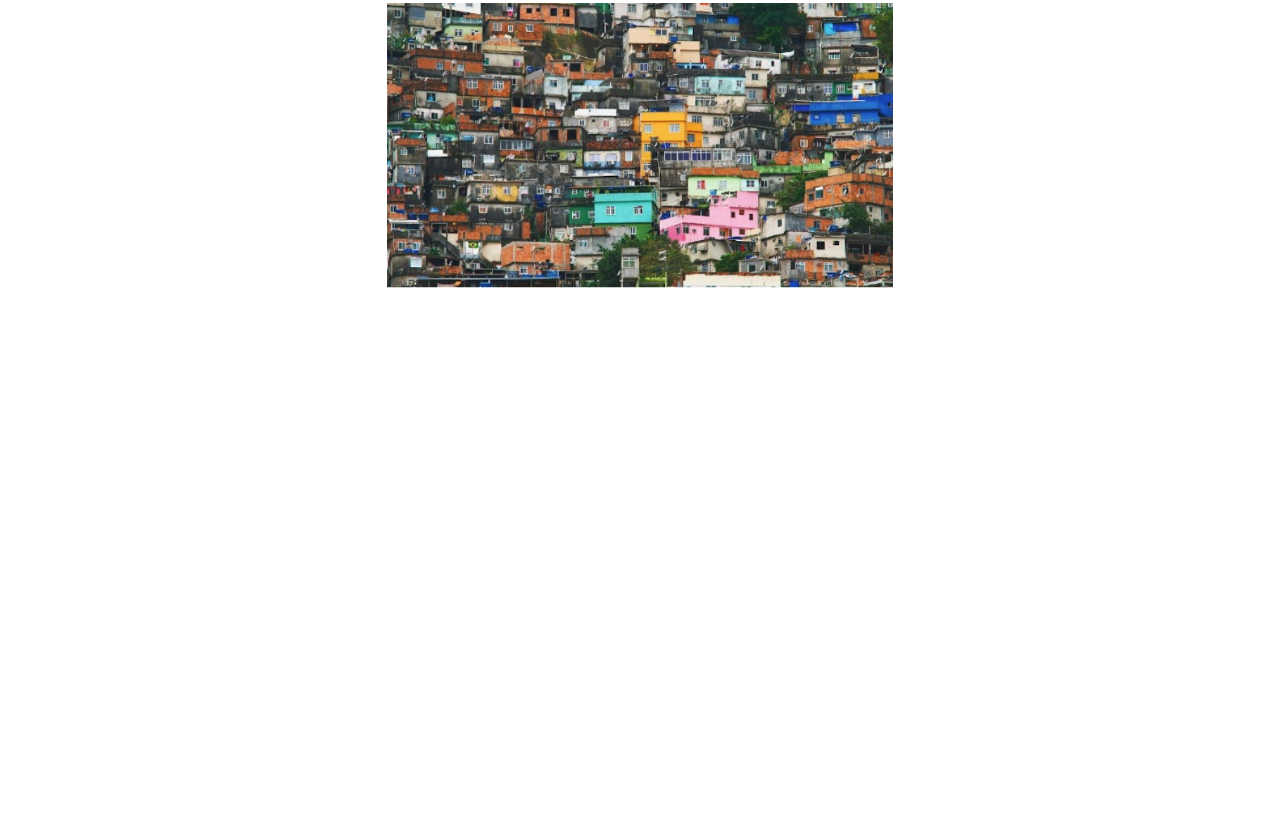
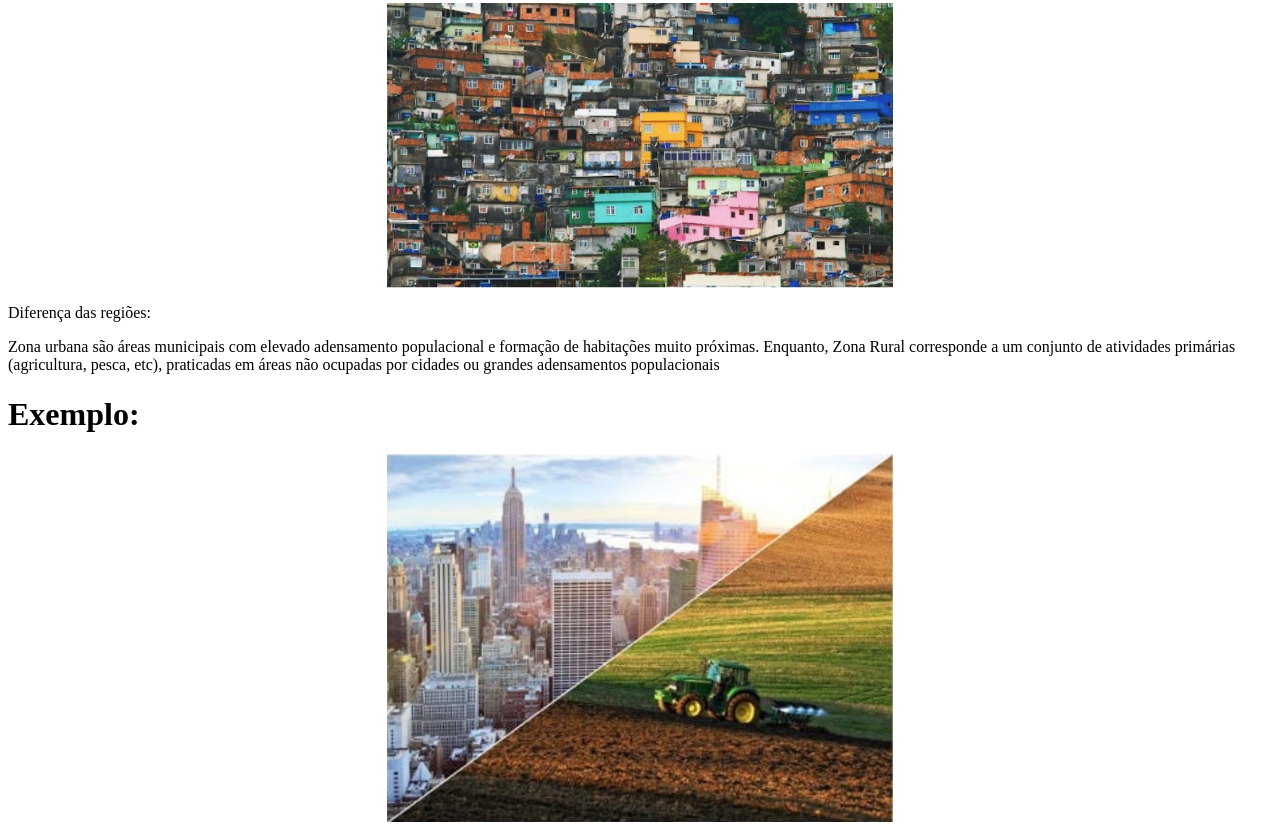
Before and after one commit to VictorWolpe/agrinho2, a plain HTML site: page index.html in a window 1280 px wide. Shown: the part 881-1711 px from the top of the page. Before the commit the page ends 1177 px from the top, so only its background shows below. Drawn offline with Linux system fonts and the light colour scheme.

Commit message:
gn fn gfn n gfn

```diff
--- a/index.html
+++ b/index.html
@@ -31,8 +31,12 @@
 
 <img src="favela.png" alt="favela" class="favela">
 
+<p>Diferença das regiões: </p>
 
+<p>Zona urbana são áreas municipais com elevado adensamento populacional e formação de habitações muito próximas. Enquanto, Zona Rural corresponde a um conjunto de atividades primárias (agricultura, pesca, etc), praticadas em áreas não ocupadas por cidades ou grandes adensamentos populacionais</p>
 
+<h1>Exemplo:</h1>
+ <img src="cidade.png" alt="cidade" class="cidade">
 
         </body>
 </html>
--- a/style.css
+++ b/style.css
@@ -21,3 +21,9 @@
     margin: auto;
     display: block;
 }
+
+.cidade{
+    width: 40%;
+    margin: auto;
+    display: block;
+}
```
Also changed, not shown: cidade.png (added).
